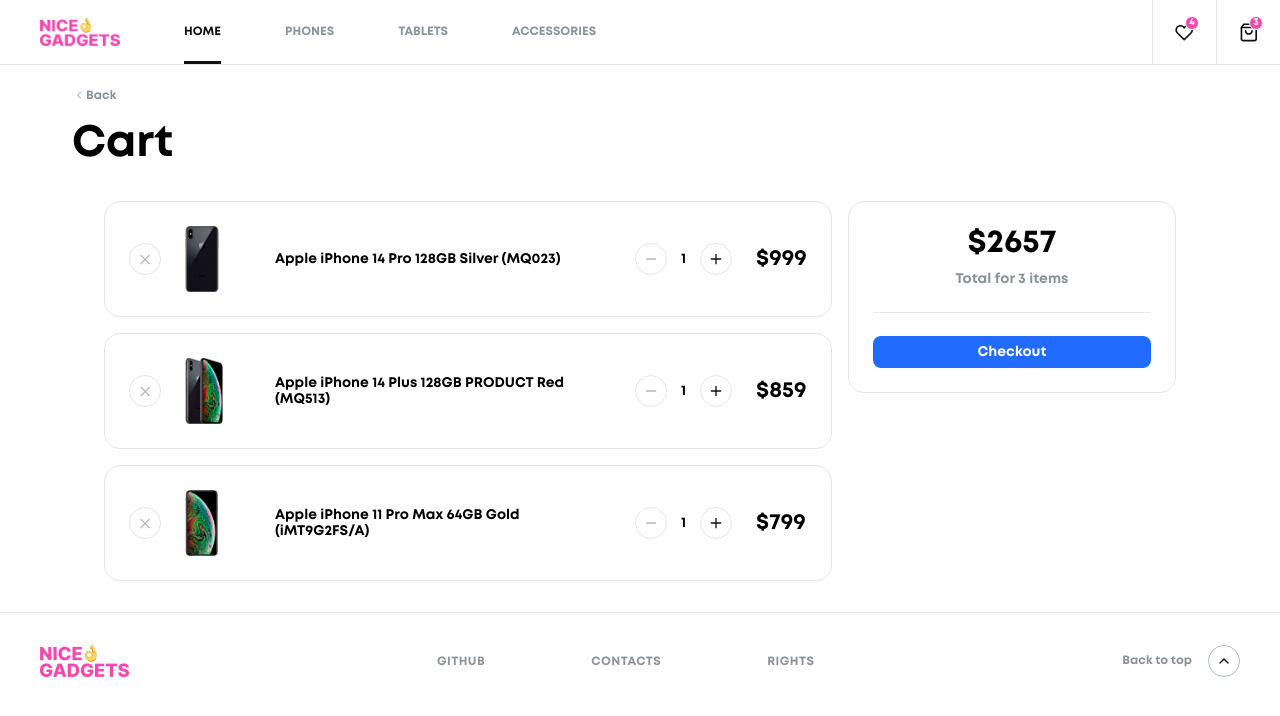
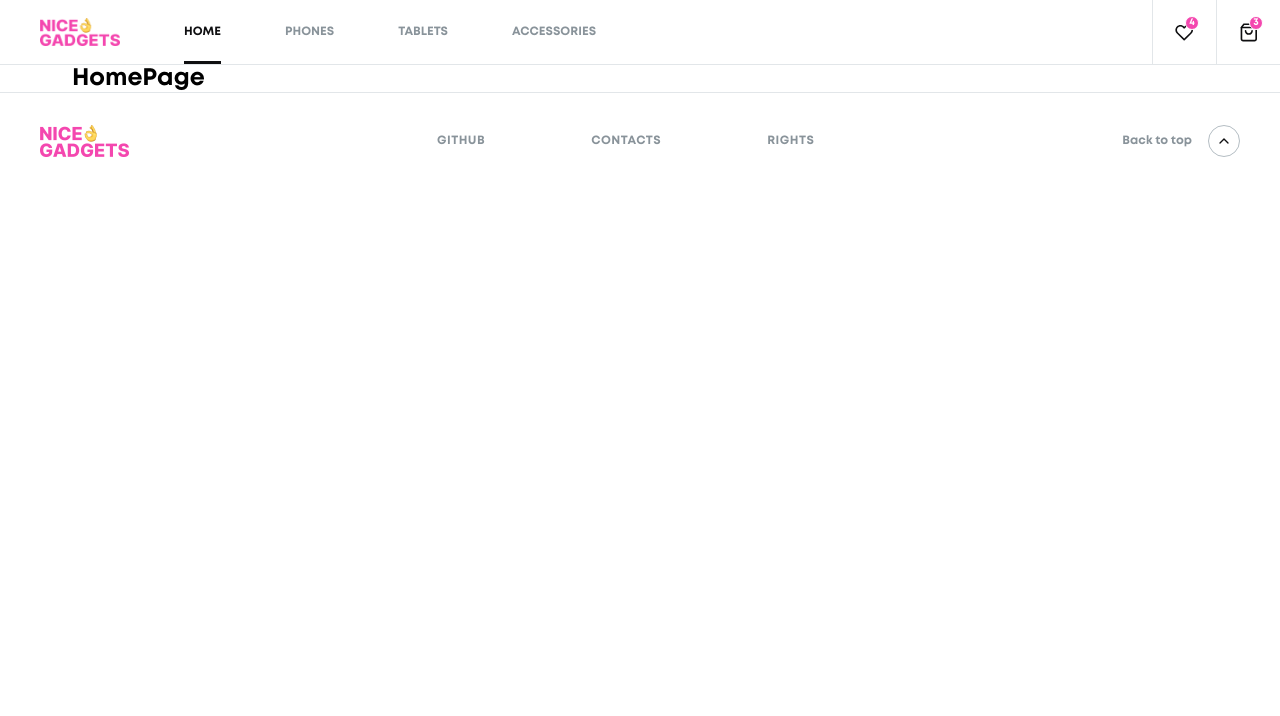
Before and after one commit to fe-may23-bugs-and-hugs/nice-gadgets-fe, a React (Create React App) app: page / in a window 1280 px wide. Shown: the top 716 px of the page. Built offline with nearby package versions, Linux system fonts and the light colour scheme.

Commit message:
fixed markup CardPage

```diff
--- a/src/App.tsx
+++ b/src/App.tsx
@@ -1,15 +1,13 @@
 import React from 'react';
-// import { Outlet } from 'react-router-dom';
+import { Outlet } from 'react-router-dom';
 import { AppLayout } from './module/shared/AppLayout/AppLayout';
 import { Header, Footer } from './module/shared';
-import { CartPage } from './module';
 
 export const App = () => (
   <>
     <Header />
     <AppLayout>
-      <CartPage />
-      {/* <Outlet /> */}
+      <Outlet />
     </AppLayout>
     <Footer />
   </>
```
